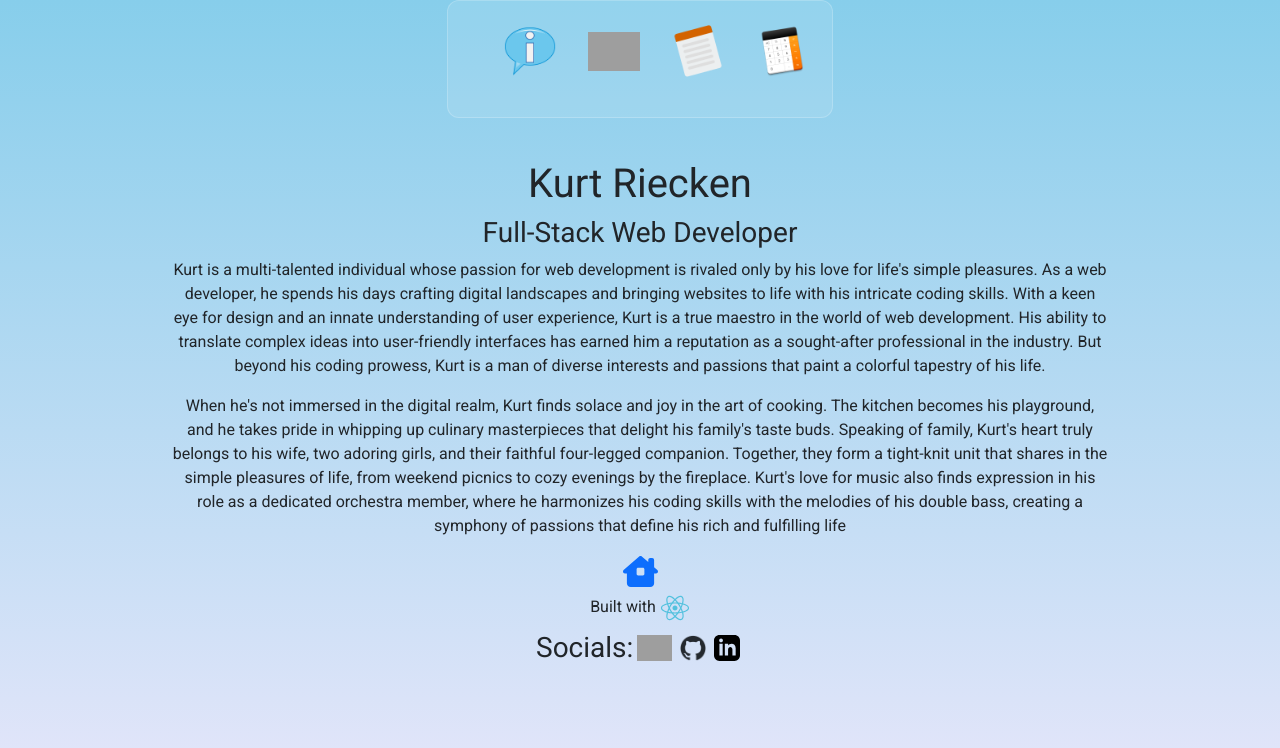
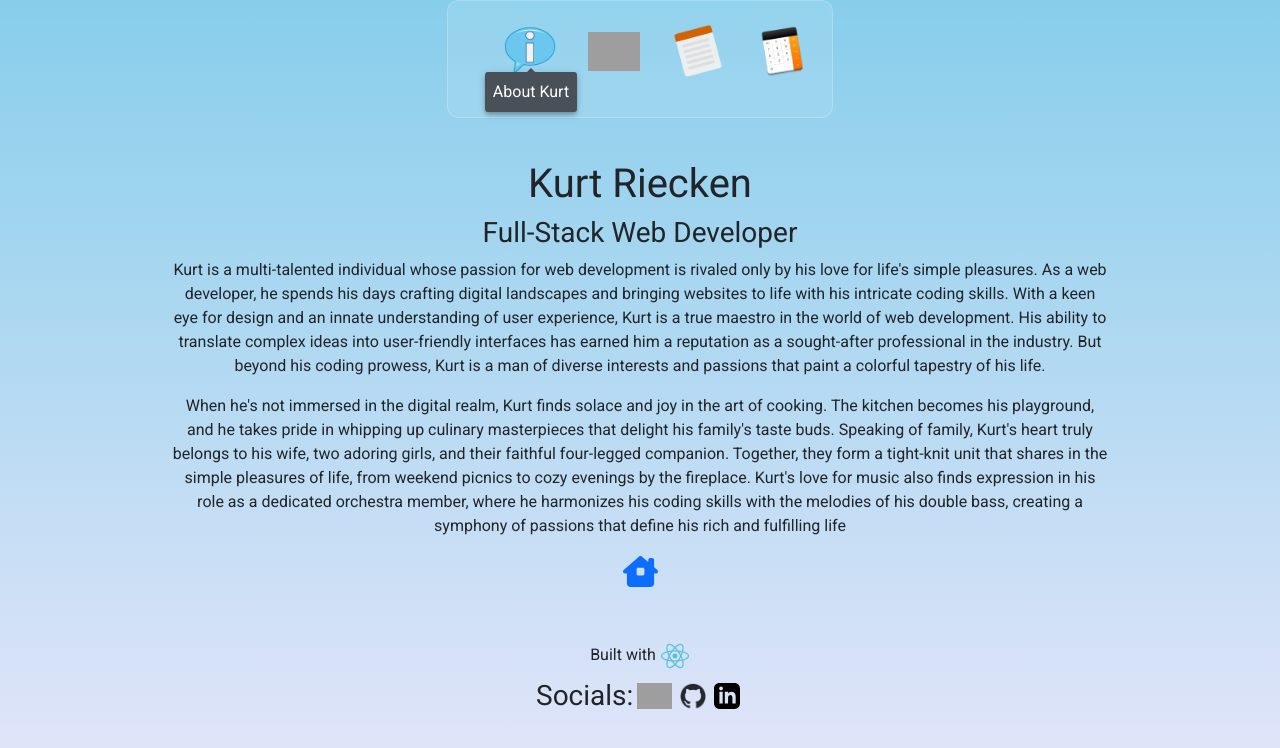
Before and after one commit to kurtriecken/Kurt-Riecken-Portfolio, a React (Vite) app: page /contact in a window 1280 px wide. Both pictures are taken after a click on the link 530 px from the left and 51 px from the top of the page. Shown: the top 748 px of the page. Built offline with nearby package versions, Linux system fonts and the light colour scheme; grey boxes are pictures that could not be loaded.

Commit message:
added tooltip to menu bar

```diff
--- a/src/components/Footer.jsx
+++ b/src/components/Footer.jsx
@@ -8,7 +8,7 @@ import { Button } from 'primereact/button';
 
 export default function Footer() {
     return (
-        <>
+        <div className='mt-5'>
             <div className='footer container m-auto card border-0 bg-transparent'>
                 <div className='row flex text-center my-1'>
                     <p className='my-0'>Built with <span><img className='reactLogo' src={reactLogo} alt="" /></span></p>
@@ -33,6 +33,6 @@ export default function Footer() {
                     </a> */}
                 </nav>
             </div>
-        </>
+        </div>
     )
 }
--- a/src/components/Sidebar.jsx
+++ b/src/components/Sidebar.jsx
@@ -7,66 +7,157 @@ import mailIcon from '../assets/Calculator.png'
 import { useState } from 'react';
 import { Dock } from 'primereact/dock';
 import { RadioButton } from 'primereact/radiobutton';
-import '../styles/DockDemo.css';
 
 import Footer from './Footer'
 import { Link, Outlet } from 'react-router-dom';
-import { Tooltip } from 'react-tooltip';
+import { Tooltip } from 'primereact/tooltip';
 
+import '../styles/DockDemo.css';
 
 export default function BasicDemo() {
     const [position, setPosition] = useState('bottom');
+
     const items = [
         {
-            label: 'About Me',
-            icon: () => <Link to="/aboutme"><img id="about" alt="App Store" src={aboutIcon}
-                 width={"100%"}/>
-                {/* <Tooltip anchorSelect="#about" content="Hello world!" /> */}
-                </Link>,
+            label: "About Me",
+            icon: () => (
+                <>
+                    <Tooltip
+                        target='.about-test'
+                        onShow={console.log("on show triggered")}
+                        onBeforeShow={console.log("on before show triggered")}
+                        onHide={console.log("on hide triggered")}
+                        onBeforeHide={console.log("on before hide triggered")}
+                        mouseTrack
+                        mouseTrackTop={17}
+                    />
+                    <i
+                        className='about-test'
+                        data-pr-tooltip='About Kurt'
+                        data-pr-position='bottom'
+                        style={{ fontSize: "2rem", cursor: "pointer" }}
+                    >
+                        <Link to='/aboutme'>
+                            <img id='about' alt='App Store' src={aboutIcon} width={"100%"} />
+                            {/* <Tooltip anchorSelect="#about" content="Hello world!" /> */}
+                        </Link>
+                    </i>
+                </>
+            ),
         },
         {
-            label: 'Portfolio',
-            icon: () => <Link to="/portfolio"><img alt="App Store" src={photosIcon} width="100%" /></Link>,
+            label: "Portfolio",
+            icon: () => (
+                <>
+                    <Tooltip
+                        target='.portfolio-test'
+                        onShow={console.log("on show triggered")}
+                        onBeforeShow={console.log("on before show triggered")}
+                        onHide={console.log("on hide triggered")}
+                        onBeforeHide={console.log("on before hide triggered")}
+                        mouseTrack
+                        mouseTrackTop={17}
+                    />
+                    <i
+                        className='portfolio-test'
+                        data-pr-tooltip='Projects'
+                        data-pr-position='bottom'
+                        style={{ fontSize: "2rem", cursor: "pointer" }}
+                    >
+                        <Link to='/portfolio'>
+                            <img alt='App Store' src={photosIcon} width='100%' />
+                        </Link>
+                    </i>
+                </>
+            ),
         },
         {
-            label: 'Resume',
-            icon: () => <Link to="/resume"><img alt="App Store" src={notesIcon} width="100%" /></Link>,
+            label: "Resume",
+            icon: () => (
+                <>
+                    <Tooltip
+                        target='.resume-test'
+                        onShow={console.log("on show triggered")}
+                        onBeforeShow={console.log("on before show triggered")}
+                        onHide={console.log("on hide triggered")}
+                        onBeforeHide={console.log("on before hide triggered")}
+                        mouseTrack
+                        mouseTrackTop={17}
+
+                        // id='test-style'
+                        // style={{
+                        //     height: "63px",
+                        //     width: "70px",
+                        //     borderRadius: "50px",
+                        //     fontSize: "13px",
+                        //     textAlign: "center",
+                        // }}
+                    />
+                    <i
+                        className='resume-test'
+                        data-pr-tooltip='Resume'
+                        data-pr-position='bottom'
+                        style={{
+                            fontSize: "2rem",
+                            cursor: "pointer",
+                        }}
+                    >
+                        <Link to='/resume'>
+                            <img alt='App Store' src={notesIcon} width='100%' />
+                        </Link>
+                    </i>
+                </>
+            ),
         },
         {
-            label: 'Contact',
-            icon: () => <Link to="/contact"><img alt="App Store" src={mailIcon} width="100%" /></Link>,
-        }
-    ];
+            label: "Contact",
+            icon: () => (
+                <>
+                    <Tooltip
+                        target='.contact-test'
+                        onShow={console.log("on show triggered")}
+                        onBeforeShow={console.log("on before show triggered")}
+                        onHide={console.log("on hide triggered")}
+                        onBeforeHide={console.log("on before hide triggered")}
+                        mouseTrack
+                        mouseTrackTop={17}
 
-    const positions = [
-        {
-            label: 'Bottom',
-            value: 'bottom'
+                    />
+                    <i
+                        className='contact-test'
+                        data-pr-tooltip='Contact Kurt'
+                        data-pr-position='bottom'
+                        style={{ fontSize: "2rem", cursor: "pointer" }}
+                    >
+                        <Link to='/contact'>
+                            <img alt='App Store' src={mailIcon} width='100%' />
+                        </Link>
+                    </i>
+                </>
+            ),
         },
-        {
-            label: 'Top',
-            value: 'top'
-        },
-        {
-            label: 'Left',
-            value: 'left'
-        },
-        {
-            label: 'Right',
-            value: 'right'
-        }
     ];
 
     return (
         <div>
-            <div className="card dock-demo border-0 bg-transparent" style={{ height: "20vh" }}>
-                <div className="dock-window bg-transparent flex" style={{ height: "30%" }}>
+            <div
+                className="card dock-demo border-0 bg-transparent"
+                style={{ height: "20vh" }}
+            >
+                <div
+                    className="dock-window bg-transparent flex"
+                    style={{ height: "30%" }}
+                >
                     <Dock
                         model={items}
                         position='top'
                         pt={{
                             container: {
-                                style: { bacground: 'linear-gradient(to right,#056BAE, #673976, #056BAE)', borderRadius: '12px' }
+                                style: {
+                                    // background:
+                                        // 'linear-gradient(to right,#056BAE, #673976, #056BAE)',
+                                    borderRadius: '12px'
+                                }
                             }
                         }}
                     />
--- a/src/pages/ResumePage.jsx
+++ b/src/pages/ResumePage.jsx
@@ -5,7 +5,7 @@ import { faHouseChimneyWindow } from '@fortawesome/free-solid-svg-icons'
 
 export default function Resume() {
     return (
-        <div className='card container w-75 border-0 bg-transparent text-center' style={{"veritcal-align": "middle"}}>
+        <div className='card container w-75 border-0 bg-transparent text-center' style={{"verticalAlign": "middle"}}>
             <h1>Click the link below to download a copy of my resume!</h1>
             <a className='m-auto' href="src/assets/Kurt_Riecken_Resume.pdf" download>Click to download</a>
             <Link className='m-auto' to="/"><FontAwesomeIcon icon={faHouseChimneyWindow} style={{width: "35px", height: 'auto'}}/></Link>
--- a/src/styles/ContactStyles.css
+++ b/src/styles/ContactStyles.css
@@ -12,8 +12,14 @@
     }
 }
 
+@media screen and (min-width: 992px) {
+    .p-field {
+        width: 40vw;
+    }
+}
+
 @media screen and (min-width: 768px) {
     .p-field {
-        width: 50vw;
+        width: 45vw;
     }
 }
```
